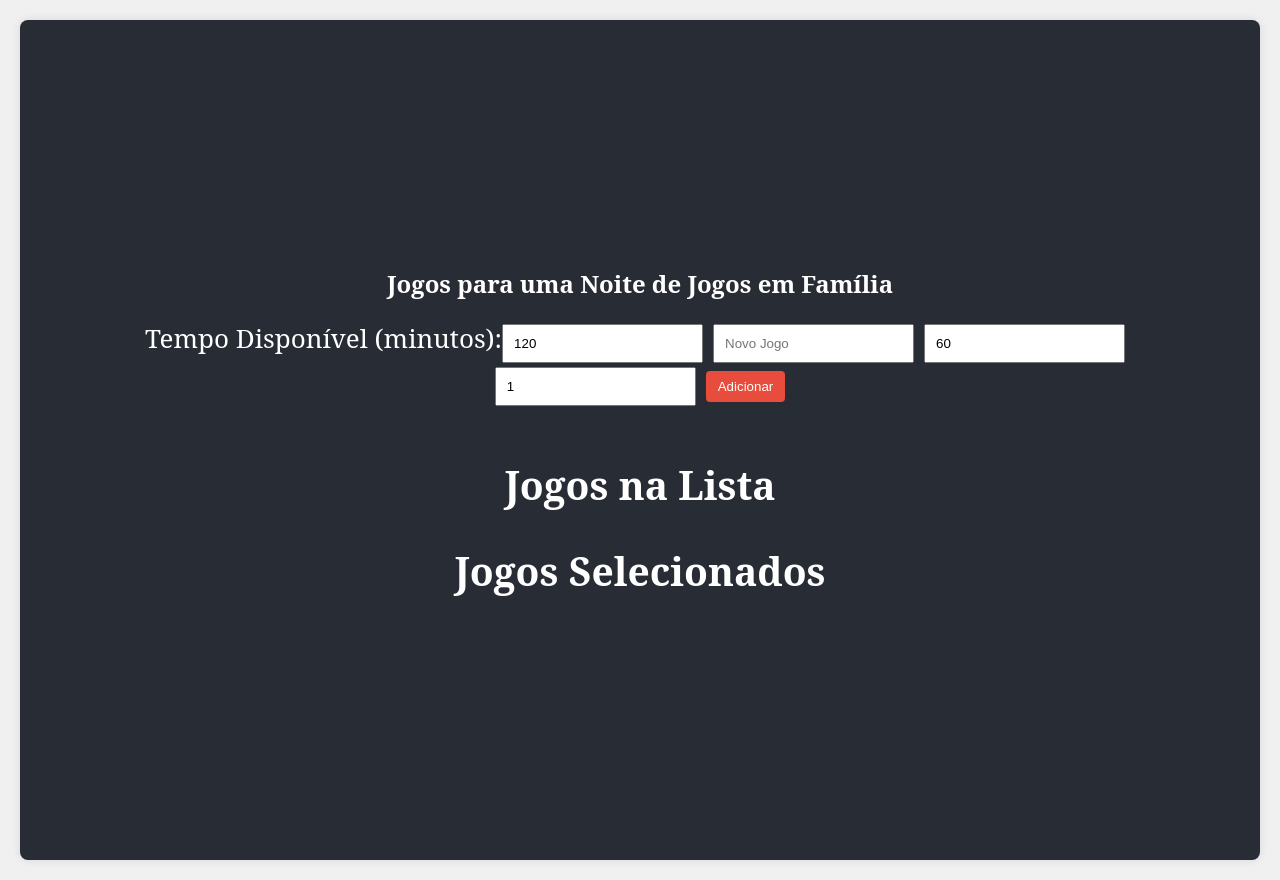
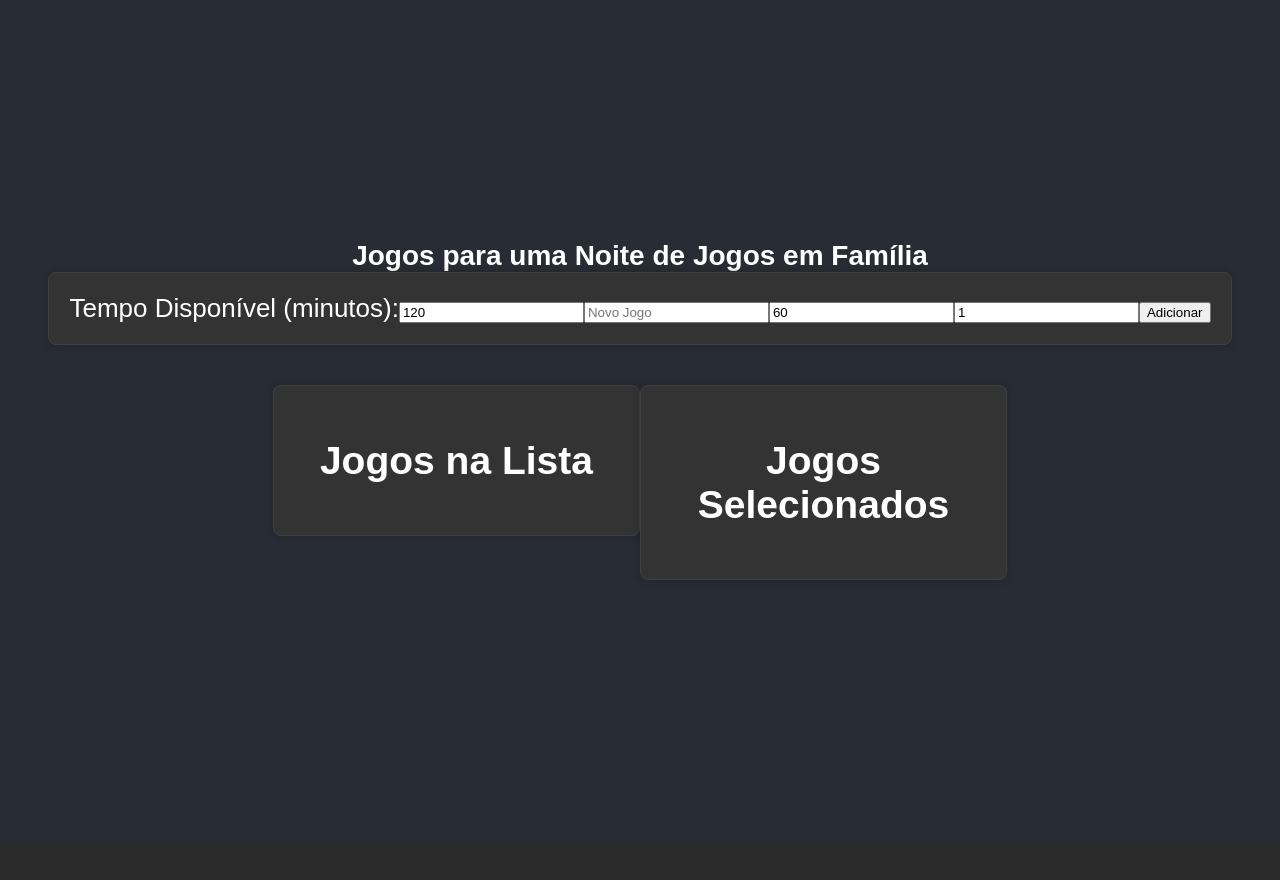
Before and after one commit to projeto-de-algoritmos/PD_Family-game-night, a React (Create React App) app in the folder family-game-night/: page / in a window 1280 px wide. After the commit the page ends 840 px from the top, so only its background shows below. Built offline with nearby package versions, Linux system fonts and the light colour scheme.

Commit message:
Better the front

```diff
--- a/family-game-night/src/App.css
+++ b/family-game-night/src/App.css
@@ -1,18 +1,3 @@
-.App {
-  text-align: center;
-}
-
-.App-logo {
-  height: 40vmin;
-  pointer-events: none;
-}
-
-@media (prefers-reduced-motion: no-preference) {
-  .App-logo {
-    animation: App-logo-spin infinite 20s linear;
-  }
-}
-
 .App-header {
   background-color: #282c34;
   min-height: 100vh;
--- a/family-game-night/src/index.css
+++ b/family-game-night/src/index.css
@@ -1,80 +1,104 @@
 body {
-  font-family: 'Serif', sans-serif;
-  background-color: #f0f0f0;
+  font-family: 'Arial', sans-serif;
+  background-color: #2b2b2b;
+  color: #fff;
   margin: 0;
-  padding: 0;
-}
-
-.App {
-  text-align: center;
-  padding: 20px;
 }
 
 .App-header {
-  background-color: #fff;
+  background-color: #1c1c1c;
+  color: #fff;
   padding: 20px;
-  border-radius: 8px;
-  box-shadow: 0 0 10px rgba(0, 0, 0, 0.1);
+  text-align: center;
 }
 
 .app-title {
-  color: #fff;
-  font-size: 24px;
-  margin-bottom: 20px;
+  margin: 0;
+  font-size: 28px;
 }
 
 .form-container {
   margin-bottom: 20px;
+  padding: 20px;
+  border: 1px solid #404040;
+  border-radius: 8px;
+  background-color: #333;
+  box-shadow: 0 0 10px rgba(0, 0, 0, 0.2);
 }
 
-input {
-  padding: 10px;
-  margin-right: 10px;
+form button {
+  background-color: #007bff;
+  color: #fff;
+  padding: 12px;
+  border: none;
+  border-radius: 8px;
+  cursor: pointer;
+  transition: background-color 0.3s ease-in-out;
 }
 
-button {
-  padding: 10px 15px;
-  background-color: #4caf50;
-  color: #fff;
-  border: none;
-  border-radius: 4px;
-  cursor: pointer;
+form button:hover {
+  background-color: #454b52;
 }
 
-button:hover {
-  background-color: #45a049;
+form input {
+  margin: 10px;
+  padding: 12px;
+  border: 1px solid #404040;
+  border-radius: 8px;
+  color: #333;
+  background-color: #fff;
+  transition: box-shadow 0.3s ease-in-out;
+}
+
+form input:hover {
+  box-shadow: 0 0 5px rgba(0, 0, 0, 0.1);
+}
+
+.columns-container {
+  display: flex;
+  justify-content: space-around;
+  align-items: flex-start;
+  margin: 20px;
+}
+
+.game-list {
+  width: 45%;
+  padding: 20px;
+  border: 1px solid #404040;
+  border-radius: 8px;
+  background-color: #333;
+  box-shadow: 0 0 10px rgba(0, 0, 0, 0.2);
 }
 
 .game-item {
+  cursor: pointer;
+  padding: 15px;
+  margin-bottom: 15px;
+  border: 1px solid #404040;
+  border-radius: 8px;
+  background-color: #2b2b2b;
+  color: #bd1515;
   display: flex;
-  justify-content: space-between;
   align-items: center;
-  padding: 10px;
-  margin-top: 10px;
-  background-color: #fff;
-  border: 1px solid #ddd;
-  border-radius: 4px;
+  transition: background-color 0.3s ease-in-out;
 }
 
-.scroll-container {
-  max-height: 300px;
-  overflow-y: auto;
+
+
+.game-item:hover {
+  background-color: #a81717;
+}
+.App {
+  text-align: center;
 }
 
-.game-name {
-  color: #e74c3c;
-  font-size: 18px;
+.App-logo {
+  height: 40vmin;
+  pointer-events: none;
 }
 
-button {
-  background-color: #e74c3c;
-  color: #fff;
-  border: none;
-  padding: 8px 12px;
-  border-radius: 4px;
-  cursor: pointer;
+@media (prefers-reduced-motion: no-preference) {
+  .App-logo {
+    animation: App-logo-spin infinite 20s linear;
+  }
 }
-
-button:hover {
-  background-color: #c0392b;
-}
```
